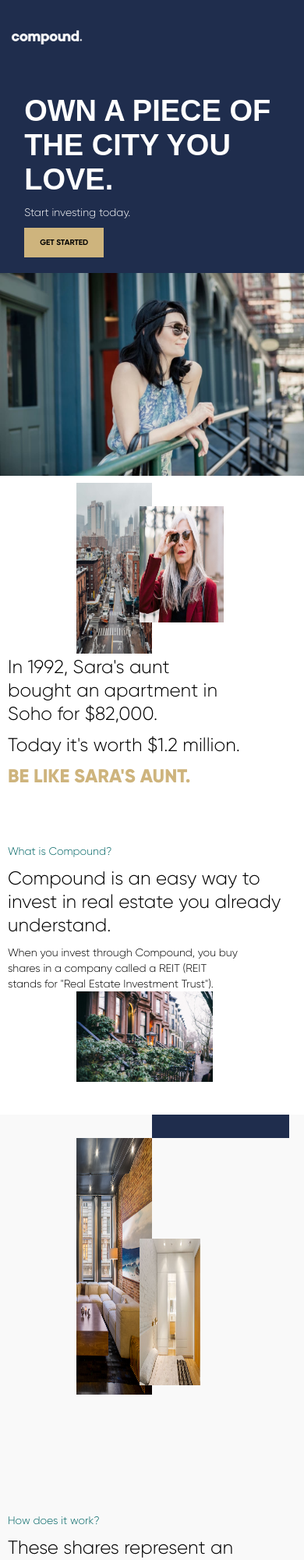
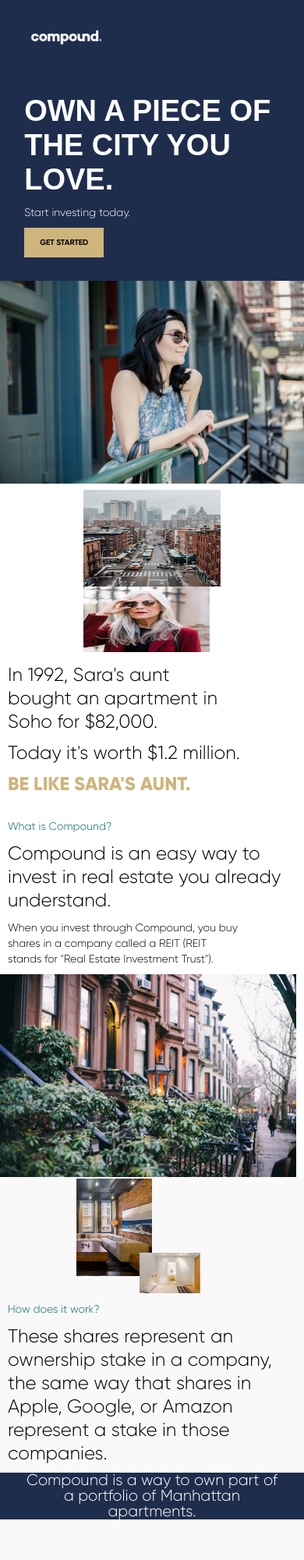
Before and after one commit to elinemzer/compound, a website: page index.html in a window 390 px wide. Shown: the top 2000 px of the page at 78% size. Drawn offline with nearby package versions, Linux system fonts and the light colour scheme.

Commit message:
good progress on optimizing for mobile

```diff
--- a/css/main.css
+++ b/css/main.css
@@ -255,7 +255,7 @@
   font-family: Gilroy, sans-serif;
 }
 
-.section-5 {
+.blue-container-section {
   height: 150px;
   background-color: #f9f9f9;
 }
@@ -389,13 +389,13 @@
   margin-top: 0%;
 }
 
-.fire-escape-image {
+.cold-street-image {
   width: 50%;
   height: 95%;
   margin-top: 5%;
 }
 
-.div-block-2 {
+.double-image-container {
   width: 50%;
   height: 100%;
 }
@@ -608,16 +608,41 @@
 }
 
 @media screen and (max-width: 640px){
+  .w-nav-brand {
+    margin-left: 25px;
+  }
   .main-header-section {
     height: auto;
   }
+  .saras-aunt-section {
+    height: auto;
+  }
+  .what-is-compound-section {
+    height: auto;
+  }
+  .how-it-works-section {
+    height: auto;
+  }
+  .blue-rectangle-section {
+    height: auto;
+  }
+  .blue-container-section {
+    height: auto;
+  }
+  .why-invest-section {
+    height: auto;
+  }
+  .second-cta-section {
+    height: auto;
+  }
+
   .cta-container {
     float: none;
     margin-right: 0;
     float: none;
     width: auto;
     border: 0;
-    border-bottom: 100px;
+    padding-bottom: 10px;
     justify-content: center;
   }
   .flex-direction {
@@ -625,6 +650,35 @@
   }
   .girl-in-blue-image {
     width: 100%;
+  }
+  .cold-street-image {
+    width: 100%;
+  }
+  .saras-aunt-image {
+    width: 100%;
+  }
+  .brownstone-block-image {
+    width: 100%;
+  }
+  .staircase-image {
+    width: 100%;
+  }
+  .smiling-guy-image {
+    width: 100%;
+    margin-top: 30px;
+  }
+  .double-image-container {
+    overflow:hidden;
+    float: none;
+    margin-right: 0;
+    float: none;
+    width: auto;
+    border: 0;
+    padding-bottom: 100px;
+    justify-content: center;
+  }
+  .footer {
+    margin-left: 20px;
   }
 }
 
--- a/css/webflow.css
+++ b/css/webflow.css
@@ -1011,7 +1011,7 @@
     position: static;
   }
   .w-nav-brand {
-    padding-left: 10px;
+    margin-left: 10px;
   }
 }
 @media screen and (max-width: 479px) {
@@ -1484,6 +1484,7 @@
   float: left;
   text-decoration: none;
   color: #333333;
+  padding-left: 10px;
 }
 .w-nav-link {
   position: relative;
@@ -1588,7 +1589,7 @@
     display: block;
   }
   .w-nav-brand {
-    padding-left: 10px;
+    margin-left: 10px;
   }
 }
 @media screen and (max-width: 479px) {
--- a/index.html
+++ b/index.html
@@ -31,7 +31,7 @@
         <img src="images/nyc-woman-in-blue-dress.jpg" srcset="images/nyc-woman-in-blue-dress-p-1080.jpeg 1080w, images/nyc-woman-in-blue-dress-p-1600.jpeg 1600w, images/nyc-woman-in-blue-dress-p-2000.jpeg 2000w, images/nyc-woman-in-blue-dress-p-2600.jpeg 2600w, images/nyc-woman-in-blue-dress.jpg 2924w" sizes="50vw" class="girl-in-blue-image">
   </div>
   <div class="saras-aunt-section flex-direction">
-    <div class="div-block-2"><img src="images/cold-manhattan-street.jpg" srcset="images/cold-manhattan-street.jpg 500w, images/cold-manhattan-street.jpg 800w, images/cold-manhattan-street.jpg 1080w, images/cold-manhattan-street.jpg 2250w" sizes="(max-width: 479px) 54.5px, 25vw" class="fire-escape-image"><img src="images/hip-older-woman.jpg" width="199" srcset="images/hip-older-woman-p-500.jpeg 500w, images/hip-older-woman-p-800.jpeg 800w, images/hip-older-woman-p-1080.jpeg 1080w, images/hip-older-woman.jpg 1225w" sizes="(max-width: 479px) 59.9375px, (max-width: 991px) 27vw, 28vw" class="saras-aunt-image"></div>
+    <div class="double-image-container"><img src="images/cold-manhattan-street.jpg" srcset="images/cold-manhattan-street.jpg 500w, images/cold-manhattan-street.jpg 800w, images/cold-manhattan-street.jpg 1080w, images/cold-manhattan-street.jpg 2250w" sizes="(max-width: 479px) 54.5px, 25vw" class="cold-street-image"><img src="images/hip-older-woman.jpg" width="199" srcset="images/hip-older-woman-p-500.jpeg 500w, images/hip-older-woman-p-800.jpeg 800w, images/hip-older-woman-p-1080.jpeg 1080w, images/hip-older-woman.jpg 1225w" sizes="(max-width: 479px) 59.9375px, (max-width: 991px) 27vw, 28vw" class="saras-aunt-image"></div>
     <div class="text-container w-container">
       <div class="black-text">In 1992, Sara&#x27;s aunt <br>bought an apartment in <br>Soho for $82,000.</div>
       <div class="black-text">Today it&#x27;s worth $1.2 million.</div>
@@ -54,7 +54,7 @@
       <div class="black-text">These shares represent an ownership stake in a company, the same way that shares in Apple, Google, or Amazon represent a stake in those companies.</div>
     </div>
   </div>
-  <div class="section-5 flex-direction">
+  <div class="blue-container-section flex-direction">
     <div class="blue-centered-container w-container">
       <div class="green-column-left"></div>
       <div class="text-block">Compound is a way to own part of a portfolio of Manhattan apartments.</div>
```
